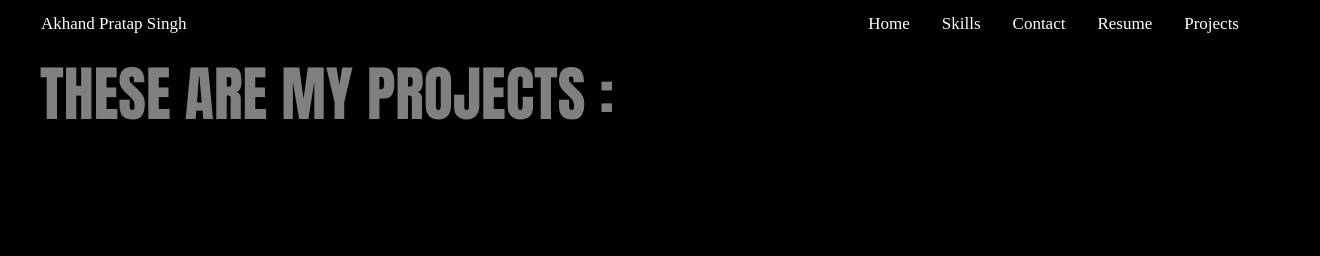
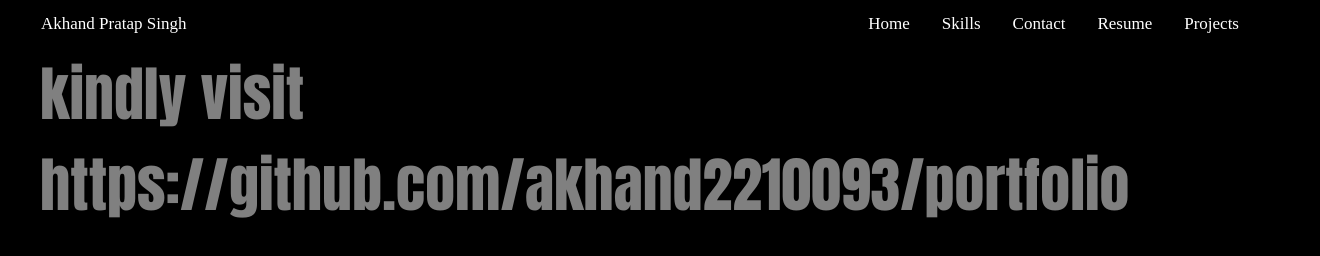
Before and after one commit to akhand2210093/portfolio, a plain HTML site: page project.html in a window 1280 px wide. Shown: the top 256 px of the page, 1320 px wide, since content can reach past the window. Drawn offline with Linux system fonts and the light colour scheme.

Commit message:
Update project.html

```diff
--- a/project.html
+++ b/project.html
@@ -96,7 +96,7 @@
 
       <div class="proj">
 
-        THESE ARE MY PROJECTS :
+        kindly visit https://github.com/akhand2210093/portfolio
       </div>
 </body>
 </html>
```
